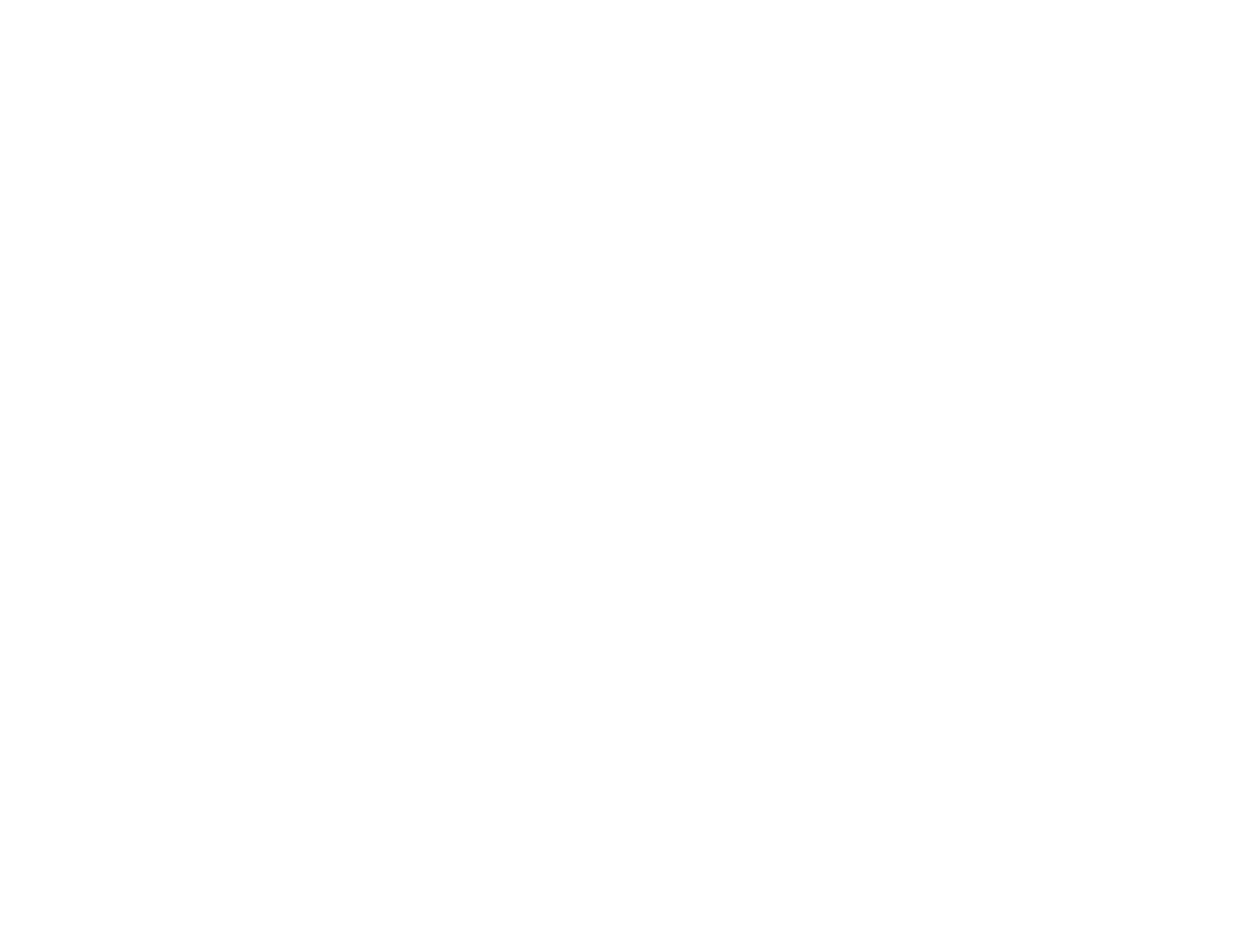
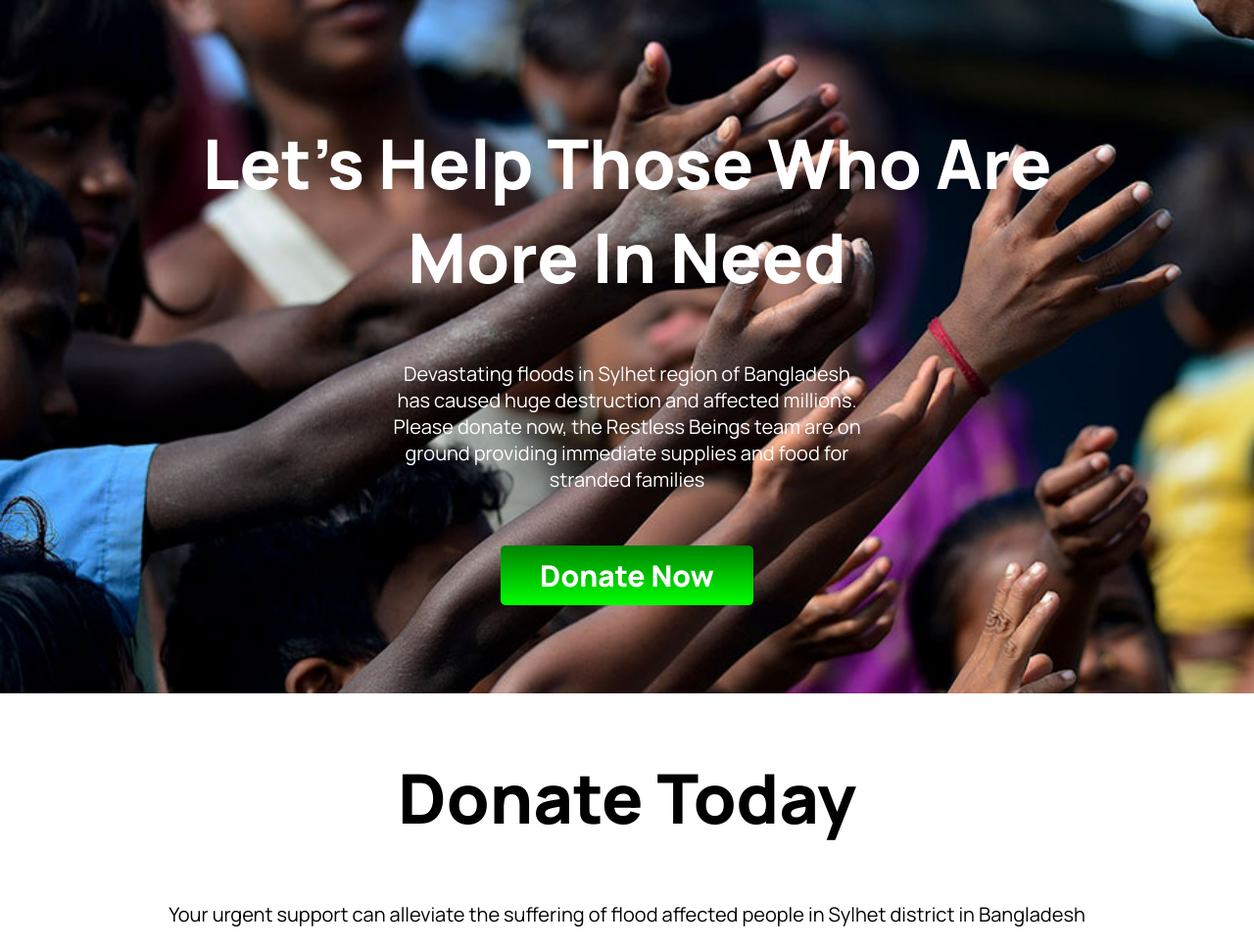
Before and after one commit to antorkhalid/donate-today, a plain HTML site: page index.html in a window 1280 px wide. Shown: the whole page at 98% size. Before the commit the page ends 800 px from the top, so only its background shows below. Drawn offline with Linux system fonts and the light colour scheme.

Commit message:
Top Part

```diff
--- a/index.html
+++ b/index.html
@@ -6,8 +6,25 @@
     <meta name="viewport" content="width=device-width, initial-scale=1.0">
     <title>Donate Today</title>
     <link rel="stylesheet" href="style.css">
+    <link rel="preconnect" href="https://fonts.googleapis.com">
+<link rel="preconnect" href="https://fonts.gstatic.com" crossorigin>
+<link href="https://fonts.googleapis.com/css2?family=Manrope:wght@400;800&display=swap" rel="stylesheet">
 </head>
 <body>
+    <section id="lets-help">
+        <div>
+            <h1 id="lets-help-text">Let's Help Those Who Are <br>More In Need
+            </h1>
+            <p id="lets-help-paragraph">Devastating floods in Sylhet region of Bangladesh has caused huge destruction and affected millions. Please donate now, the Restless Beings team are on ground providing immediate supplies and food for stranded families</p><br> <br>
+            <a class="donate-now-button" href ="https://www.launchgood.com/campaign/urgent_flood_reliefsupport_for_the_affected_people_in_sylhet_bangladesh#!/" target="_blank">Donate Now</a>
+        </div>
+    </section>
+    <section>
+        <div>
+            <h1 class="donate-today">Donate Today</h1>
+            <p class="donate-today-paragraph">Your urgent support can alleviate the suffering of flood affected people in Sylhet district in Bangladesh</p>
+        </div>
+    </section>
 
 </body>
 </html>
--- a/style.css
+++ b/style.css
@@ -1,3 +1,41 @@
-img {
-
+body{
+    font-family: 'Manrope', sans-serif;
+    margin: 0;
 }
+#lets-help{
+    background-image: url(images/donation13.jpg);
+    background-repeat: no-repeat;
+    background-size: 100%;
+    padding-bottom: 100px;
+    padding-top: 10px;
+    align-items: center;
+    text-align: center;
+    color: white;
+}
+#lets-help-text{
+    font-size: 70px;
+    padding-top: 50px;
+}
+#lets-help-paragraph{
+    font-size: 20px;
+    padding-left: 400px;
+    padding-right: 400px;
+}
+.donate-now-button{
+    border-top: 50px;
+    text-decoration: none;
+    font-size: 30px;
+    font-weight: bold;
+    background-image: linear-gradient(green,lime);
+    padding: 10px 40px;
+    color: white;
+    border-radius: 5px;
+}
+.donate-today{
+    font-size: 70px;
+    text-align: center;
+}
+.donate-today-paragraph{
+    font-size: 20px;
+    text-align: center;
+}
```
